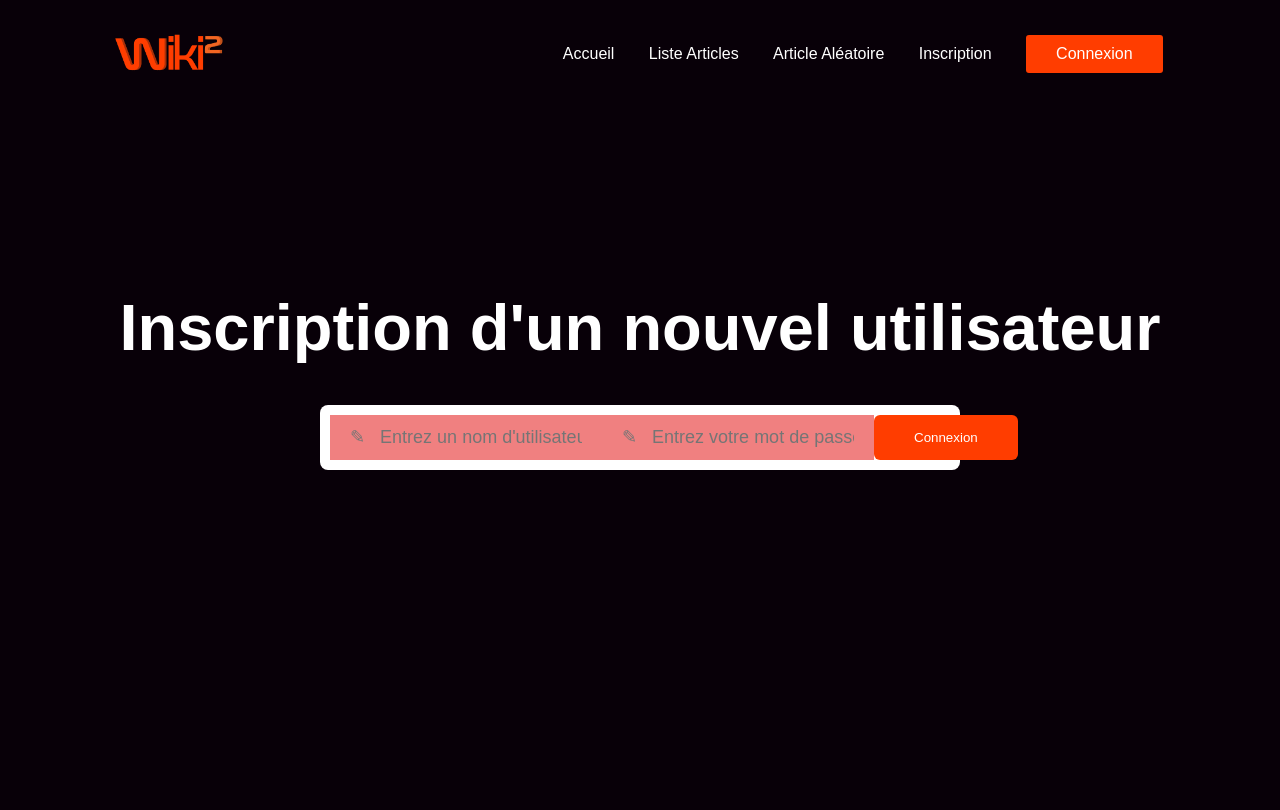
After one commit to bestrider14/Wiki2, a Flask app: page /connexion in a window 1280 px wide. The commit adds this page. Run offline with Flask 3, Linux system fonts and the light colour scheme.

Commit message:
Connexion bug

```diff
--- a/server.py
+++ b/server.py
@@ -1,10 +1,11 @@
-import pymysql
 from flask import Flask, render_template, Response, request, url_for, redirect
 import bcrypt
 from database import Database
+from Utilisateur import Utilisateur
 
 app = Flask(__name__)
 database = Database()
+user = Utilisateur()
 
 
 @app.route("/")
@@ -20,9 +21,6 @@ def inscription():
         email = request.form.get("email")
         genre = request.form.get("choixGenre")
 
-        # avoir un choix d'utilisateur sous format 1 pour modérateur, 0 pour utilisateur
-        choixTypeUtilisateur = request.form.get("choixTypeUtilisateur")
-        typeUtilisateur = 1 if choixTypeUtilisateur == 'moderateur' else 0
         # hasher le mot de passe de l'utilisateur
         motDePasseForm = request.form.get("motDePasse")
         motPasseEnBytes = motDePasseForm.encode('utf-8')
@@ -34,6 +32,21 @@ def inscription():
 
     else:
         return render_template('inscription.html')
+
+
+@app.route("/connexion", methods=["GET", "POST"])
+def connexion():
+    print("exterieur if")
+    if request.method == 'POST':
+        print("POST")
+        nom = request.form.get("nomUtilisateur")
+        motDePasse = request.form.get("motDePasse")
+        print(nom)
+        if database.connexion(nom, motDePasse, user):
+            return render_template('index.html', logIn=True)
+        else:
+            return render_template('connexion.html', error=True)
+    return render_template('connexion.html', error=False)
 
 
 @app.route("/admin")
@@ -62,11 +75,12 @@ def random():
     infoArticle = database.get_article(idArticle)
     return render_template("article.html", article=infoArticle)
 
+
 @app.route("/search", methods=["POST"])
 def search():
     keyword = request.json
     listeArticle = database.find_article(keyword["text"])
-    #infoArticle = database.get_article(idArticle)
+    #    infoArticle = database.get_article(idArticle)
     print(listeArticle)
     return render_template("article.html", article=1)
 
--- /dev/null
+++ b/templates/connexion.html
@@ -0,0 +1,11 @@
+{% extends 'index.html' %}
+{% block body %}
+    <div class="content_center">
+        <h1>Inscription d'un nouvel utilisateur</h1>
+        <form>
+            <input id="nom" class = "inputForm" name="nomUtilisateur" type="text" required pattern="[a-zA-Z0-9]+" placeholder="&#x270e;   Entrez un nom d'utilisateur" maxlength="50">
+            <input id="mdp" class = "inputForm" name="motDePasse" type="text" placeholder="&#x270e;   Entrez votre mot de passe" required>
+            <button onclick="logIn()">Connexion</button>
+        </form>
+    </div>
+{% endblock %}
--- a/templates/index.html
+++ b/templates/index.html
@@ -12,7 +12,11 @@
                     <li><a href="articles" onclick="location.href=this.href+'?letter=A';return false;">Liste Articles</a></li>
                     <li><a href="random">Article Aléatoire</a></li>
                     <li><a href="{{ url_for('inscription') }}">Inscription</a></li>
-                    <a href="admin"><li class="btn">Connexion</li></a>
+                    {% if logIn %}
+                        <a href="admin"><li class="btn">Compte</li></a>
+                    {% else %}
+                        <a href="connexion"><li class="btn">Connexion</li></a>
+                    {% endif %}
                 </ul>
             </nav>
         </div>
@@ -37,6 +41,10 @@
             alert(message);
         }
     })
+
+    document.onload
+
+
 </script>
 
 </html>
```
Also changed, not shown: Utilisateur.py (added, +17 -0 lines), database.py (+16 -0 lines), 1 other file.
